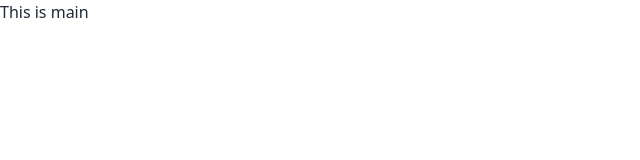
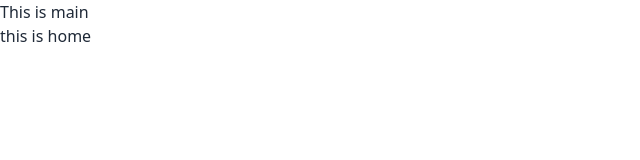
Before and after one commit to AnikaBushra/Summer-Camp, a React (Vite) app: page / in a window 1280 px wide. Shown: the top 160 px of the page, without its empty margins (0-640 px from the left). Built offline with nearby package versions, Linux system fonts and the light colour scheme.

Commit message:
not found page added

```diff
--- /dev/null
+++ b/src/Pages/Home/Home.jsx
@@ -0,0 +1,11 @@
+
+
+const Home = () => {
+    return (
+        <div>
+            this is home
+        </div>
+    );
+};
+
+export default Home;
--- /dev/null
+++ b/src/Pages/NotFound/NotFound.jsx
@@ -0,0 +1,13 @@
+import { NavLink } from "react-router-dom";
+
+
+const NotFound = () => {
+    return (
+        <div className="flex flex-col justify-center align-middle w-1/2 mx-auto">
+            <img src="https://img.freepik.com/free-vector/oops-404-error-with-broken-robot-concept-illustration_114360-5529.jpg?size=626&ext=jpg&ga=GA1.2.1941617285.1627660604&semt=sph" alt="" />
+            <NavLink to='/' className="mx-auto"> <button className="btn btn-warning">Back TO Home</button></NavLink>
+        </div>
+    );
+};
+
+export default NotFound;
--- a/src/Routes/Router.jsx
+++ b/src/Routes/Router.jsx
@@ -1,13 +1,17 @@
 import { createBrowserRouter } from "react-router-dom";
 import Main from "../layouts/Main";
+import NotFound from "../Pages/NotFound/NotFound";
+import Home from "../Pages/Home/Home";
 
 export const routes = createBrowserRouter([
     {
         path: '/',
         element: <Main></Main>,
+        errorElement: <NotFound></NotFound>,
         children: [
             {
-
+                path: '/',
+                element: <Home></Home>
             }
         ]
     }
```
